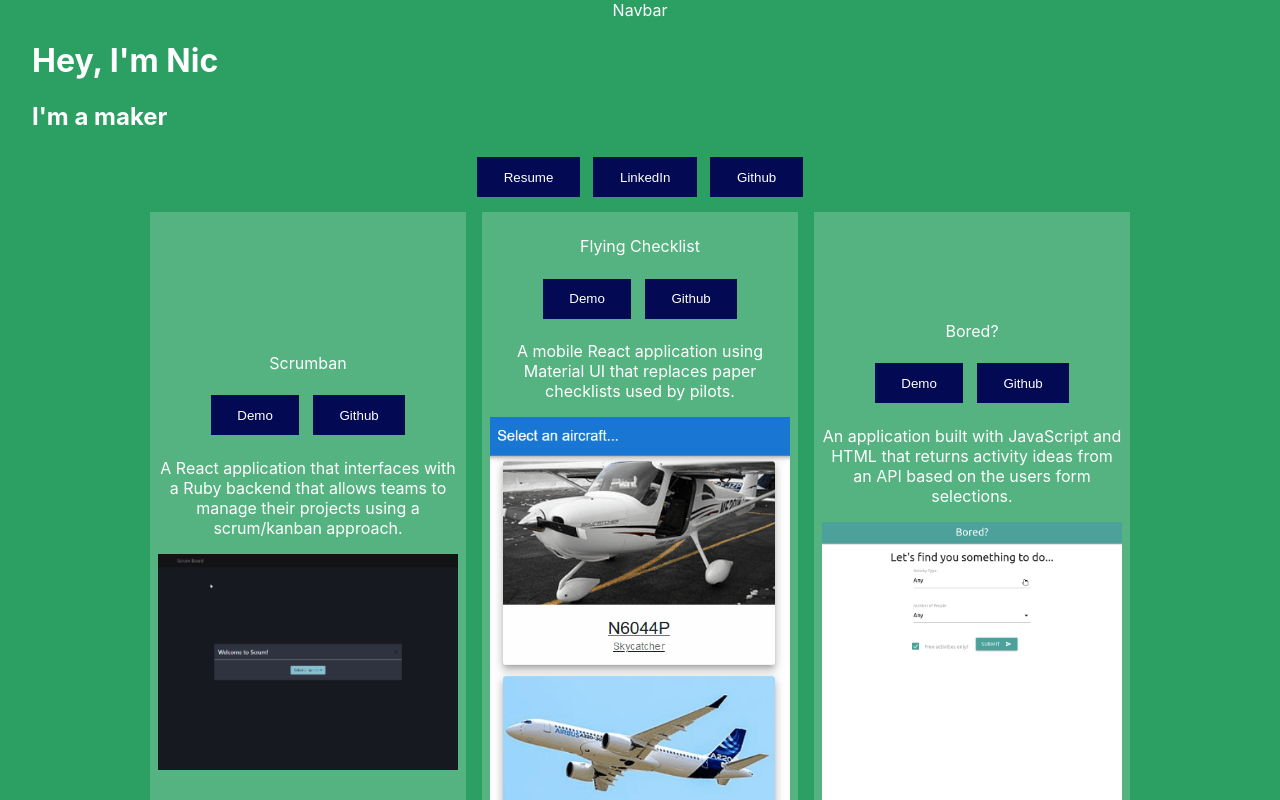
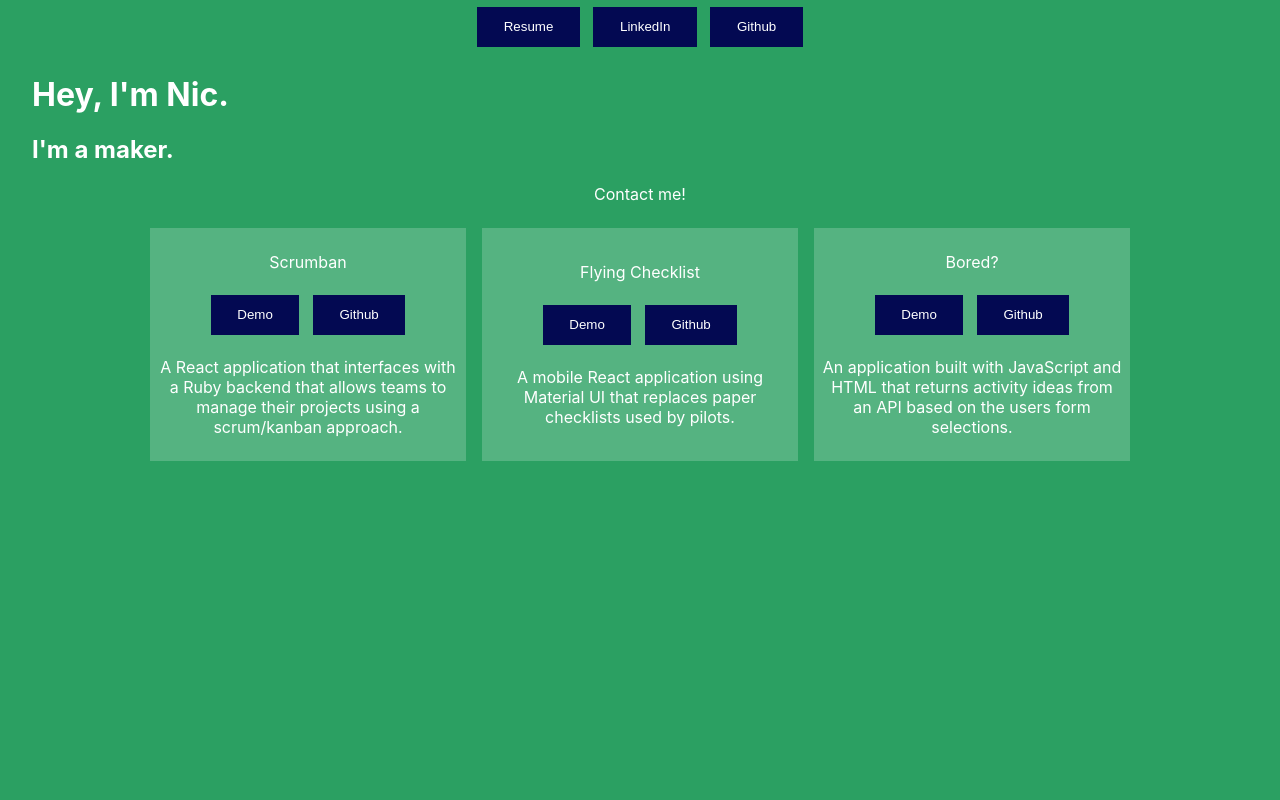
Before and after one commit to NicMortelliti/portfolio, a React (Create React App) app: page / in a window 1280 px wide. Shown: the top 800 px of the page. Built offline with nearby package versions, Linux system fonts and the light colour scheme.

Commit message:
Significant ui updates

```diff
--- a/src/components/App.js
+++ b/src/components/App.js
@@ -1,28 +1,18 @@
 import "../style/App.css";
 
 // Import components
-import Button from "./Button";
 import CallToAction from "./CallToAction";
 import HeroAbout from "./HeroAbout";
 import Navbar from "./Navbar";
 import Portfolio from "./Portfolio";
-
-// External Links
-const resumeURL =
-  "https://drive.google.com/file/d/14YPdAxf0GCHst7gSb9p4TZAn32ud2GfI/view?usp=sharing";
-const linkedInURL = "https://www.linkedin.com/in/nicolas-mortelliti/";
-const githubURL = "https://github.com/NicMortelliti";
 
 function App() {
   return (
     <div className="App">
       <Navbar />
       <HeroAbout />
-      <Button url={resumeURL} value="Resume" />
-      <Button url={linkedInURL} value="LinkedIn" />
-      <Button url={githubURL} value="Github" />
+      <CallToAction />
       <Portfolio />
-      <CallToAction />
     </div>
   );
 }
--- a/src/components/Button.js
+++ b/src/components/Button.js
@@ -1,11 +1,15 @@
 import React from "react";
 
-function Button({ url, value }) {
+function Button({ url, value, ui }) {
   const handleClick = () => {
     window.open(url);
   };
 
-  return <button onClick={handleClick}>{value}</button>;
+  return (
+    <button className={ui} onClick={handleClick}>
+      {value}
+    </button>
+  );
 }
 
 export default Button;
--- a/src/components/HeroAbout.js
+++ b/src/components/HeroAbout.js
@@ -33,8 +33,8 @@ function HeroAbout() {
 
   return (
     <div className="hero">
-      <h1>{`Hey, I'm ${name.first}`}</h1>
-      <h2>I'm a maker</h2>
+      <h1>{`Hey, I'm ${name.first}`}.</h1>
+      <h2>I'm a maker.</h2>
     </div>
   );
 }
--- a/src/components/Navbar.js
+++ b/src/components/Navbar.js
@@ -1,7 +1,21 @@
 import React from "react";
 
+import Button from "./Button";
+
+// External Links
+const resumeURL =
+  "https://drive.google.com/file/d/14YPdAxf0GCHst7gSb9p4TZAn32ud2GfI/view?usp=sharing";
+const linkedInURL = "https://www.linkedin.com/in/nicolas-mortelliti/";
+const githubURL = "https://github.com/NicMortelliti";
+
 function Navbar() {
-  return <div>Navbar</div>;
+  return (
+    <div>
+      <Button url={resumeURL} value="Resume" ui="social" />
+      <Button url={linkedInURL} value="LinkedIn" ui="social" />
+      <Button url={githubURL} value="Github" ui="social" />
+    </div>
+  );
 }
 
 export default Navbar;
--- a/src/components/PortfolioCard.js
+++ b/src/components/PortfolioCard.js
@@ -9,7 +9,7 @@ function PortfolioCard({ cardData }) {
       <Button url={cardData.demoURL} value="Demo" />
       <Button url={cardData.ghURL} value="Github" />
       <p>{cardData.blurb}</p>
-      <img src={cardData.img} alt={cardData.title} />
+      {/* <img src={cardData.img} alt={cardData.title} /> */}
     </div>
   );
 }
--- a/src/style/App.css
+++ b/src/style/App.css
@@ -1,9 +1,15 @@
+:root {
+  --sixty-color: rgba(43, 160, 98, 1);
+  --thirty-color: rgba(3, 9, 82, 1);
+  --ten-color: rgba(255, 255, 255, 1);
+}
+
 body {
-  background: rgb(43, 160, 98);
+  background: var(--sixty-color);
 }
 
 * {
-  color: rgb(255, 255, 255);
+  color: var(--ten-color);
 }
 
 .App {
@@ -20,7 +26,7 @@ body {
 .portfolio {
   justify-content: center;
   display: flex;
-  flex-wrap: wrap;
+  /* flex-wrap: wrap; */
 }
 
 .p-card {
@@ -33,7 +39,7 @@ body {
 }
 
 button {
-  background: rgb(3, 9, 82);
+  background: var(--thirty-color);
   border-style: none;
   height: 3em;
   margin: 0.5em;
@@ -41,6 +47,10 @@ button {
   padding-right: 2em;
 }
 
+.social {
+  color: var(--ten-color);
+}
+
 img {
   max-width: 100%;
   height: auto;
```
